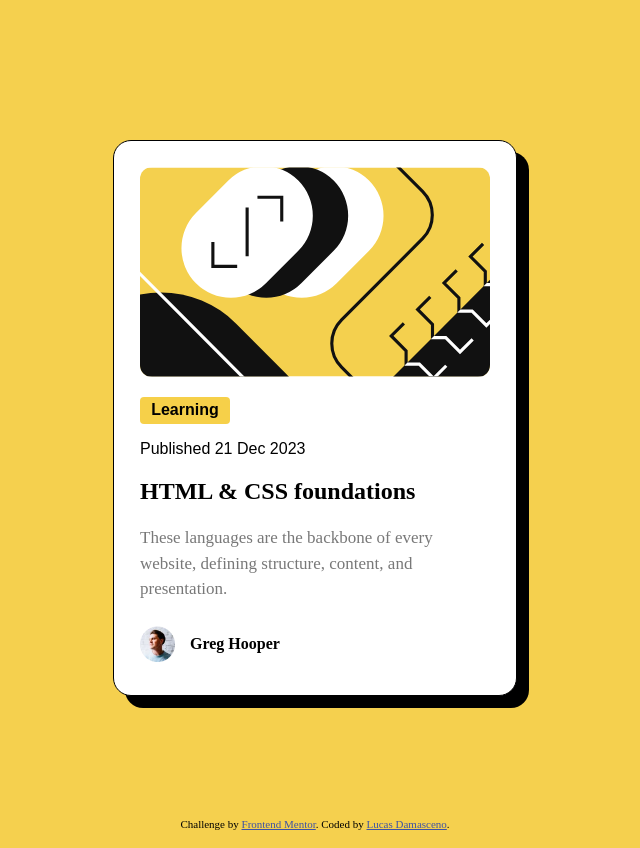
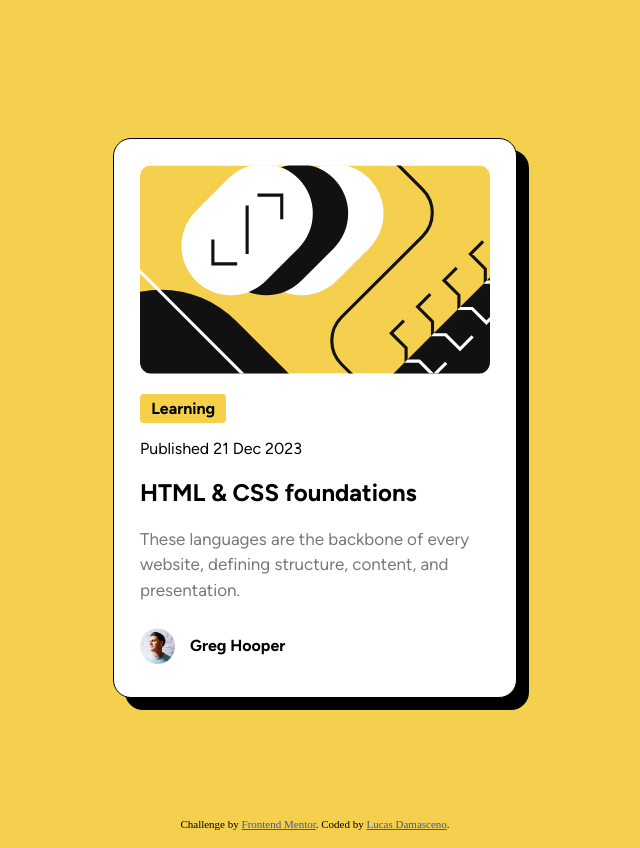
Before and after one commit to LucasCorreia01/blog-preview-card-FrontEnd-Mentor, a plain HTML site: page index.html in a window 1280 px wide. Shown: the whole page, without its empty margins (325-965 px from the left). Drawn offline with Linux system fonts and the light colour scheme; the site is published under a folder, as on GitHub Pages, so addresses that start at the root find nothing.

Commit message:
Update README.md

```diff
--- a/assets/style.css
+++ b/assets/style.css
@@ -2,12 +2,12 @@
 
 @font-face {
     font-family: 'Figtree Italic';
-    src: url(/assets/fonts/Figtree-Italic-VariableFont_wght.ttf) format('truetype');
+    src: url(fonts/Figtree-Italic-VariableFont_wght.ttf) format('truetype');
 }
 
 @font-face {
     font-family: 'Figtree';
-    src: url(/assets/fonts/Figtree-VariableFont_wght.ttf) format('truetype');
+    src: url(fonts/Figtree-VariableFont_wght.ttf) format('truetype');
 }
 
 
```
Also changed, not shown: 1 other file.
